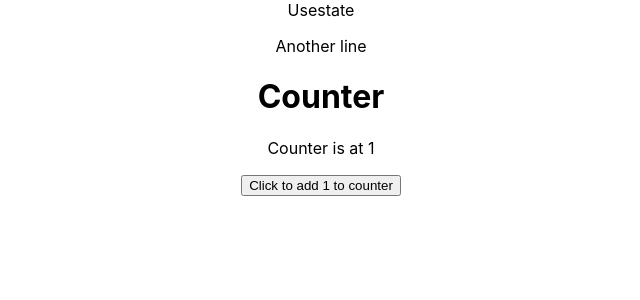
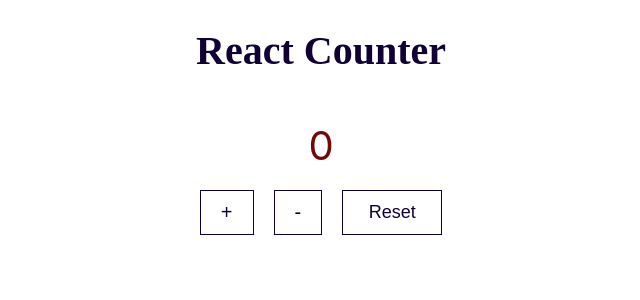
Before and after one commit to eitanpushett/usestate, a React (Create React App) app: page / in a window 1280 px wide. Shown: the top 300 px of the page, without its empty margins (319-959 px from the left). Built offline with nearby package versions, Linux system fonts and the light colour scheme.

Commit message:
upgraded counter

```diff
--- a/src/App.css
+++ b/src/App.css
@@ -1,38 +1,59 @@
-.App {
+.counter {
+  width: 100%;
+  display: flex;
+  align-items: center;
+  flex-direction: column;
   text-align: center;
+  row-gap: 20px;
 }
 
-.App-logo {
-  height: 40vmin;
-  pointer-events: none;
+.counter h1 {
+  color: rgb(16, 0, 54);
+  font-size: 40px;
+  font-family: cursive;
 }
 
-@media (prefers-reduced-motion: no-preference) {
-  .App-logo {
-    animation: App-logo-spin infinite 20s linear;
-  }
+.counter__output {
+  font-size: 40px;
+  color: rgb(116, 7, 7);
 }
 
-.App-header {
-  background-color: #282c34;
-  min-height: 100vh;
+.btn__container {
   display: flex;
-  flex-direction: column;
-  align-items: center;
   justify-content: center;
-  font-size: calc(10px + 2vmin);
-  color: white;
+  flex-direction: row;
+  column-gap: 20px;
 }
 
-.App-link {
-  color: #61dafb;
+.control__btn {
+  font-size: 20px;
+  padding: 10px 20px;
+  background-color: transparent;
+  color: rgb(16, 0, 54);
+  border: 1px solid rgb(16, 0, 54);
+  cursor: pointer;
+  transition: 0.2s ease-in-out;
 }
 
-@keyframes App-logo-spin {
-  from {
-    transform: rotate(0deg);
-  }
-  to {
-    transform: rotate(360deg);
-  }
+.control__btn:hover {
+  background-color: rgb(16, 0, 54);
+  color: rgb(255, 255, 255);
+  border: 1px solid rgb(16, 0, 54);
 }
+
+.reset {
+  width: 100px;
+  font-size: 18px;
+  padding: 10px 20px;
+  background-color: transparent;
+  color: rgb(16, 0, 54);
+  border: 1px solid rgb(16, 0, 54);
+  cursor: pointer;
+  transition: 0.2s ease-in-out;
+}
+
+.reset:hover {
+  background-color: rgb(16, 0, 54);
+  color: rgb(255, 255, 255);
+  border: 1px solid rgb(16, 0, 54);
+}
--- a/src/App.js
+++ b/src/App.js
@@ -5,8 +5,6 @@
 function App() {
   return (
     <div className="App">
-      Usestate
-      <p>Another line</p>
     <Counter/>
     </div>
 
--- a/src/Counter.js
+++ b/src/Counter.js
@@ -1,23 +1,49 @@
 import { useState } from "react";
 
 function Counter() {
-    const [count, setCount] = useState(1)
+    const [count, setCount] = useState(0)
 
     function incr(){
         setCount(
             function(oldCount){
-                return oldCount+1
+                return oldCount + 1
             }
+
         )
-        //console.log(count) useful for debugging
+          }
+    function reset(){
+
+      setCount(
+        function(oldCount){
+          oldCount = 0
+          return oldCount
+        }
+      )
     }
 
+    function decr(){
+
+      setCount(
+        function(oldCount){
+          return oldCount - 1
+        }
+      )
+    }
+        //console.log(count) useful for debugging
+
+
     return (
-      <div >
-        <h1>Counter</h1>
-        <p>Counter is at {count}</p>
-        <button onClick={incr}>Click to add 1 to counter</button>
+      <div className="counter">
+      <h1>React Counter</h1>
+      <span className="counter__output">{count}</span>
+      <div className="btn__container">
+        <button className="control__btn" onClick={incr}>+</button>
+        <button className="control__btn" onClick={decr}>-</button>
+        <button className="reset" onClick={reset}>Reset</button>
       </div>
+    </div>
+
+
     );
   }
 
```
